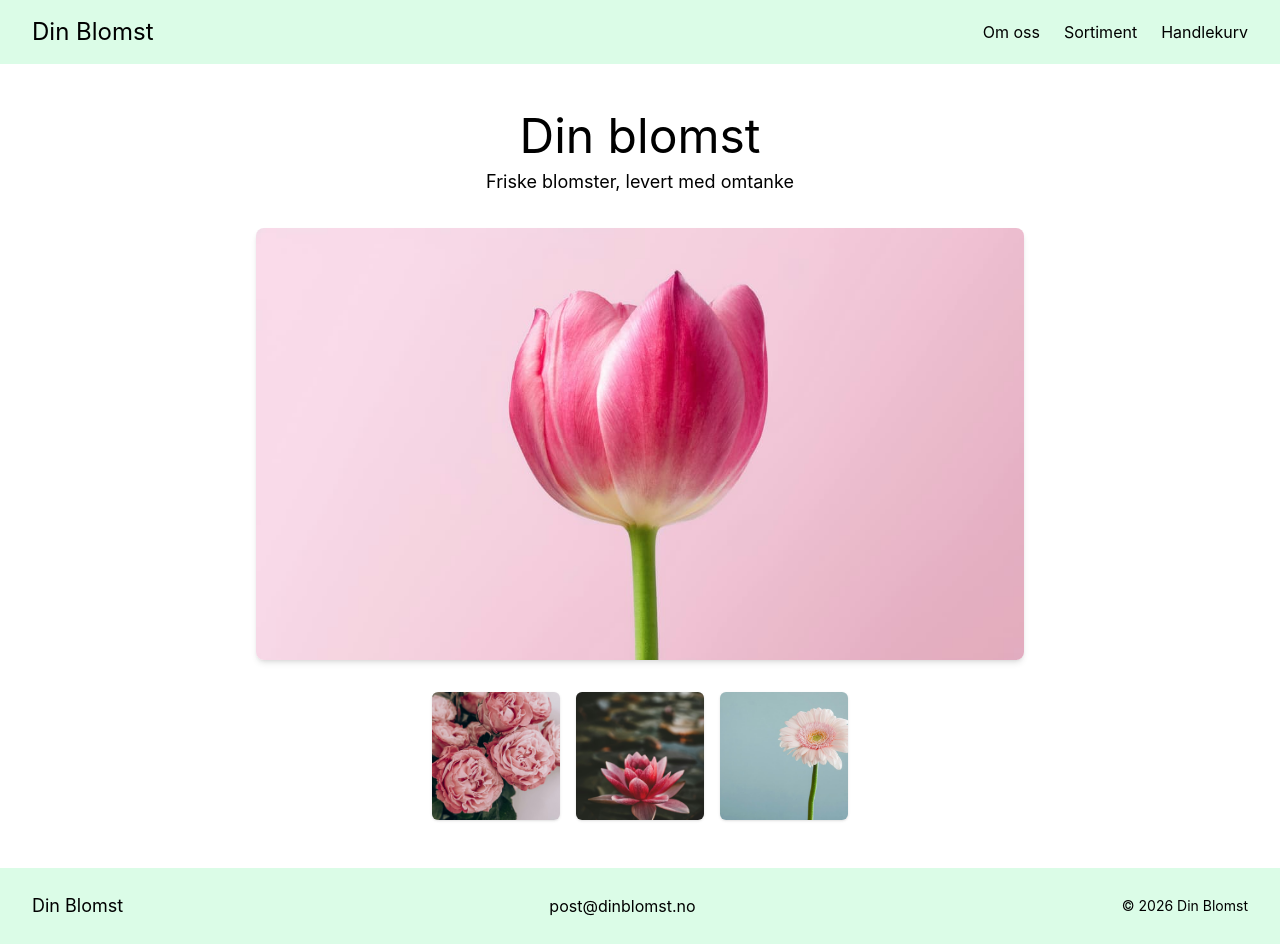
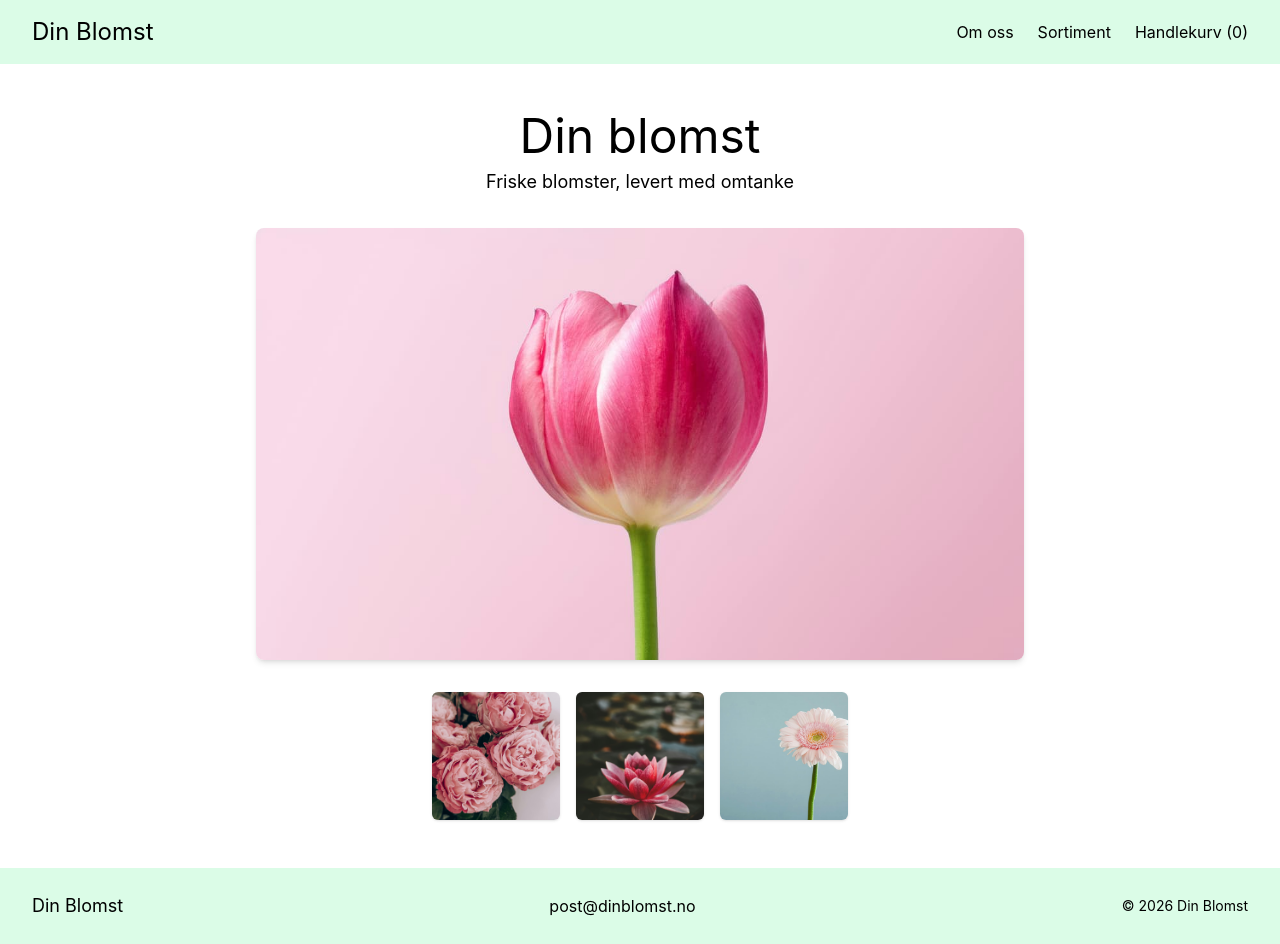
Before and after one commit to hamzas4011/din-blomst, a React (Vite) app: page / in a window 1280 px wide. Built offline with nearby package versions, Linux system fonts and the light colour scheme.

Commit message:
Error fixed in for the products

```diff
--- a/src/App.tsx
+++ b/src/App.tsx
@@ -2,8 +2,8 @@ import { useState } from "react";
 import Nav from "./components/Nav";
 import Home from "./pages/Home";
 import About from "./pages/About";
-import Sortiment from "./pages/Products'";
-import Handlekurv from "./pages/Handlekurv";
+import Product from "./pages/Products";
+import Handlekurv from "./pages/Cart";
 import Footer from "./components/Footer";
 import { BrowserRouter, Routes, Route } from "react-router-dom";
 
@@ -21,7 +21,7 @@ function App() {
                 <Routes>
                     <Route path="/" element={<Home />} />
                     <Route path="/om-oss" element={<About />} />
-                    <Route path="/sortiment" element={<Sortiment onAddToCart={addToCart} />} />
+                    <Route path="/sortiment" element={<Product onAddToCart={addToCart} />} />
                     <Route path="/handlekurv" element={<Handlekurv cart={cart} />} />
                 </Routes>
                 <Footer className="mt-auto" />
--- a/src/components/Footer.tsx
+++ b/src/components/Footer.tsx
@@ -1,6 +1,10 @@
-export default function Footer() {
+type FooterProps = {
+    className?: string;
+};
+
+export default function Footer({ className = "" }: FooterProps) {
     return (
-        <footer className="bg-green-100 mt-auto flex items-center justify-between px-8 py-6">
+        <footer className={`bg-green-100 flex items-center justify-between px-8 py-6 ${className}`}>
             <span className="font-heading text-lg text-charcoal">Din Blomst</span>
             <span className="font-body text-sage-dark">post@dinblomst.no</span>
             <p className="font-body text-sm text-charcoal">© 2026 Din Blomst</p>
--- a/src/components/Nav.tsx
+++ b/src/components/Nav.tsx
@@ -1,6 +1,10 @@
 import { Link } from "react-router-dom";
 
-export default function Nav() {
+type NavProps = {
+    cartCount: number;
+};
+
+export default function Nav({ cartCount }: NavProps) {
     return (
         <nav className="bg-green-100 flex items-center justify-between px-8 py-4">
             <Link to="/" className="font-heading text-2xl text-black">
@@ -20,10 +24,10 @@ export default function Nav() {
                     Sortiment
                 </Link>
                 <Link
-                    to="/cart"
+                    to="/handlekurv"
                     className=" hover:text-green-500"
                 >
-                    Handlekurv
+                    Handlekurv ({cartCount})
                 </Link>
             </div>
         </nav>
--- a/src/pages/Products'.tsx
+++ b/src/pages/Products.tsx
@@ -1,6 +1,10 @@
 import { flowers } from "../data/flowers";
 
-export default function Sortiment() {
+type SortimentProps = {
+    onAddToCart: (flower: { name: string; price: string; image: string }) => void;
+};
+
+export default function Sortiment({ onAddToCart }: SortimentProps) {
     return (
         <div className="px-8 pt-20 pb-16 max-w-6xl mx-auto">
             <h1 className="font-heading text-4xl text-charcoal text-center mb-12">
@@ -19,6 +23,12 @@ export default function Sortiment() {
                         <div className="p-4 text-center">
                             <h2 className="font-heading text-xl text-charcoal">{flower.name}</h2>
                             <p className="font-body text-sage-dark mt-1">{flower.price}</p>
+                            <button
+                                onClick={() => onAddToCart(flower)}
+                                className="mt-3 bg-sage text-white px-4 py-2 rounded-md hover:bg-sage-dark transition-colors"
+                            >
+                                Legg til i handlekurv
+                            </button>
                         </div>
                     </div>
                 ))}
```
